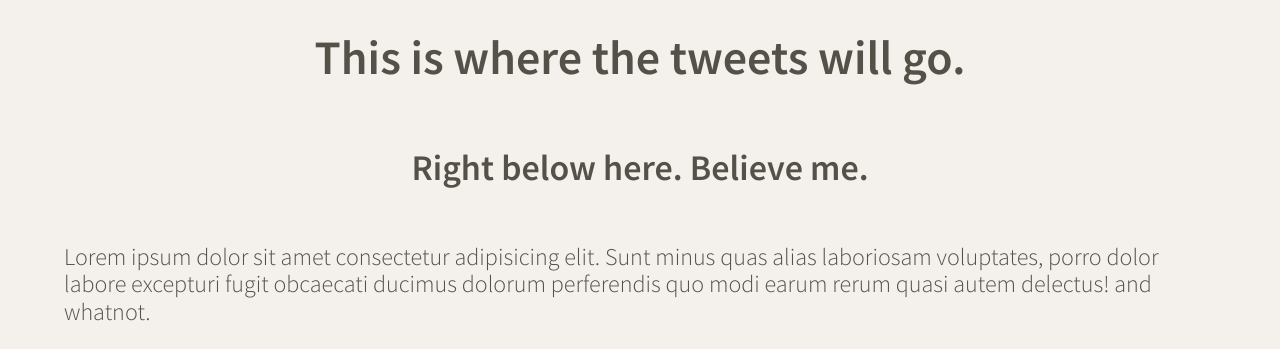
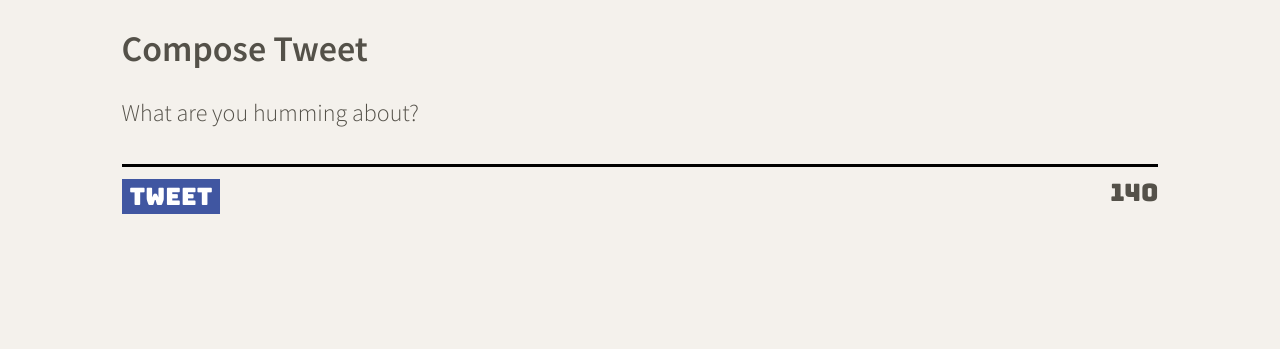
Before and after one commit to Ben-Finlay/tweeter, a website: page public/index.html in a window 1280 px wide. Shown: the part 522-871 px from the top of the page. After the commit the page ends 800 px from the top, so only its background shows below. Drawn offline with nearby package versions, Linux system fonts and the light colour scheme.

Commit message:
Create a form to enter tweets in index.html.  Styled in new-tweet.css

```diff
--- a/public/index.html
+++ b/public/index.html
@@ -19,6 +19,7 @@
     <link rel="stylesheet" href="/styles/layout.css" type="text/css" />
     <link rel="stylesheet" href="/styles/nav.css" type="text/css" />
     <link rel="stylesheet" href="/styles/header.css" type="text/css" />
+    <link rel="stylesheet" href="/styles/new-tweet.css" type="text/css" />
 
     <!-- External JS -->
     <script src="https://ajax.googleapis.com/ajax/libs/jquery/3.4.1/jquery.min.js"></script>
@@ -49,13 +50,17 @@
 
     <!-- Page-specific (main) content here -->
     <main class="container">
-      <h1>This is where the tweets will go.</h1>
-      <h2>Right below here. Believe me.</h2>
-      <p>Lorem ipsum dolor sit amet consectetur adipisicing elit. Sunt minus quas alias laboriosam voluptates, porro dolor labore excepturi fugit obcaecati ducimus dolorum perferendis quo modi earum rerum quasi autem delectus! and whatnot.</p>
-
-
-
-
+      <section class="new-tweet">
+        <h2>Compose Tweet</h2>
+        <form method="POST" action="/tweets/">
+          <label for="tweet-text">What are you humming about?</label>
+          <textarea name="text" id="tweet-text"></textarea>
+          <div class="tweet-submit">
+            <button type="submit">Tweet</button>
+            <output name="counter" class="counter" for="tweet-text">140</output>
+          </div>
+        </form>
+      </section>
     </main>
   </body>
 </html>
--- /dev/null
+++ b/public/styles/new-tweet.css
@@ -0,0 +1,47 @@
+.new-tweet {
+  display: flex;
+  flex-direction: column;
+  justify-content: center;
+  align-items: stretch;
+  width: 90%;
+}
+
+h2 {
+  align-self: left;
+}
+
+form {
+  display: flex;
+  flex-direction: column;
+  justify-content: space-around;
+}
+
+textarea {
+  background-color: #f4f1ec;
+  border: none;
+  border-bottom: solid 3px black;
+  width: 100%;
+  resize: none;
+  outline: none;
+  font-size: 1em;
+  height: 40px;
+}
+
+.tweet-submit {
+  display: flex;
+  justify-content: space-between;
+  font-family: 'Bungee', cursive;
+  padding-top: 0.5em;
+
+}
+
+button {
+  background-color: #4056a1;
+  color: white;
+  border: none;
+  padding: 4px 8px;
+}
+
+.counter {
+  font-family: 'Bungee', cursive;
+}
```
